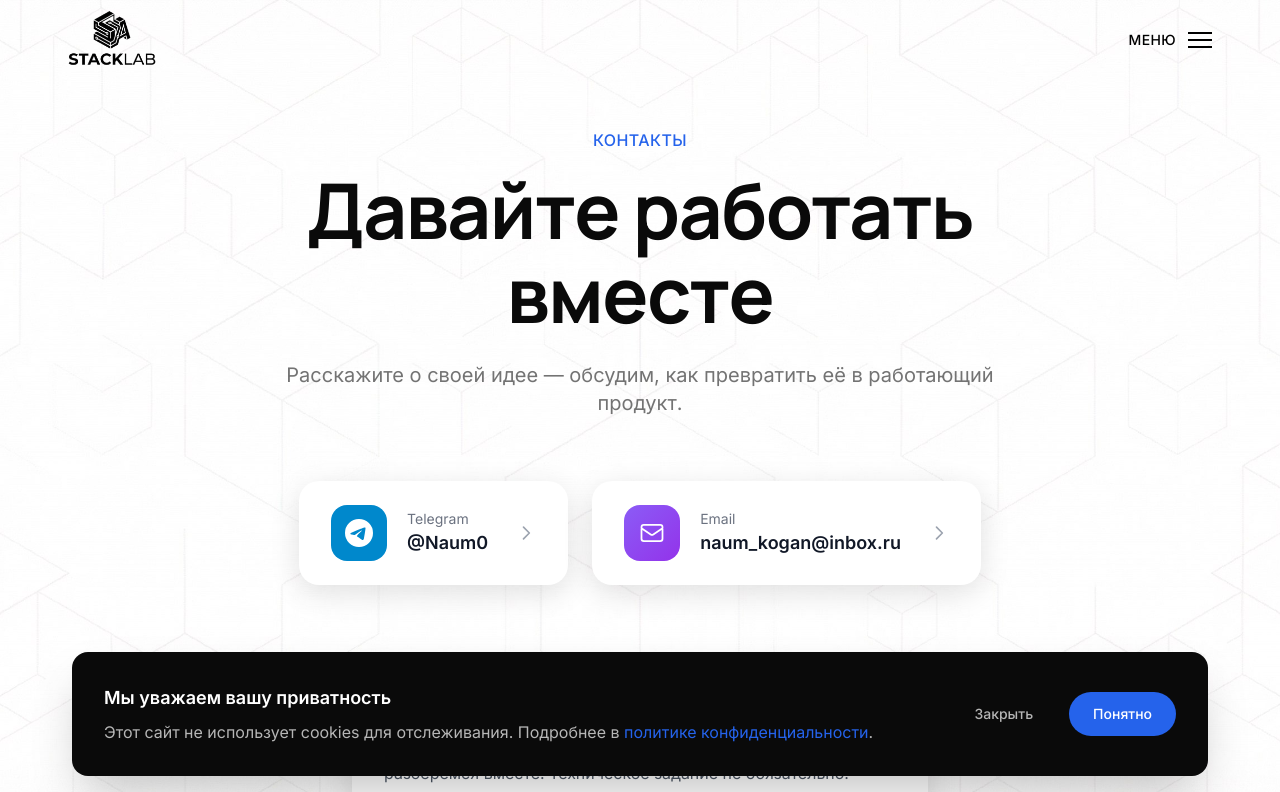
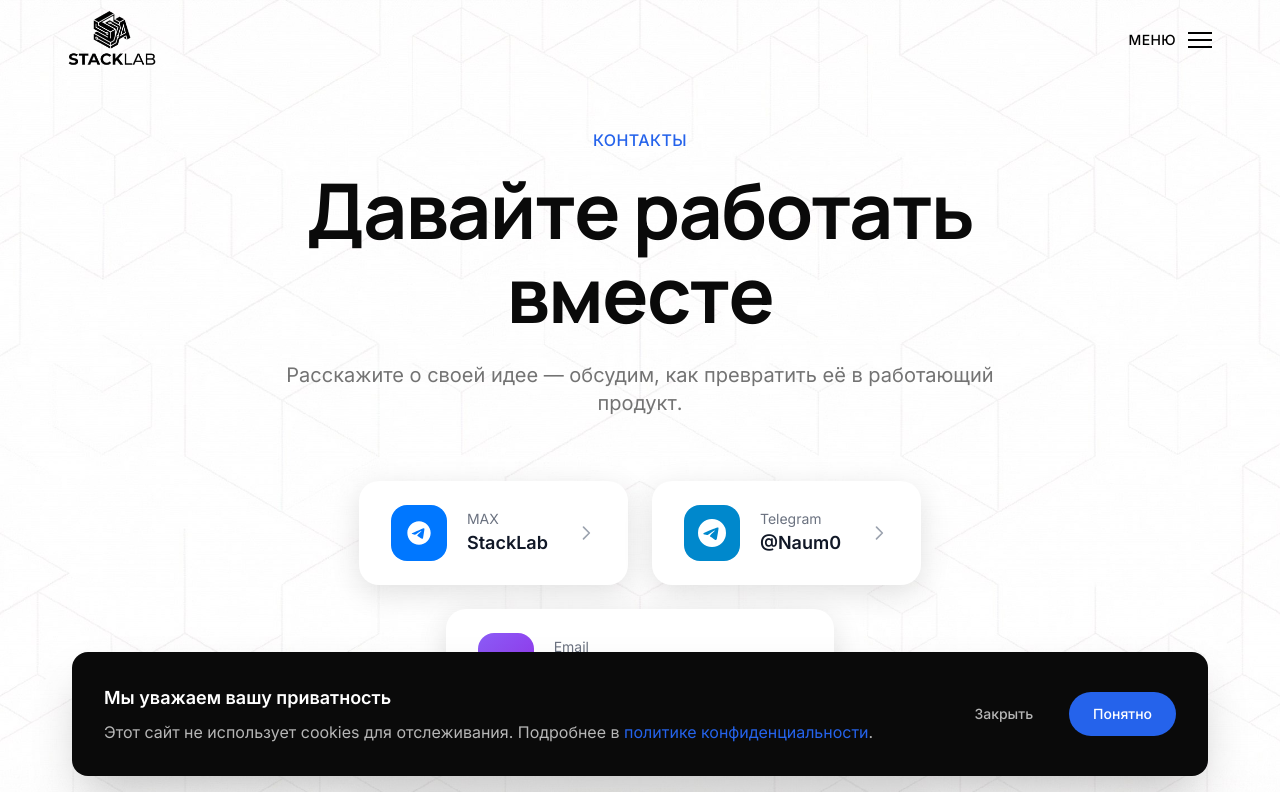
Before and after one commit to Camelot770/my_portfolio, a Next.js app: page /contact in a window 1280 px wide. Shown: the top 792 px of the page. Built offline with nearby package versions, Linux system fonts and the light colour scheme.

Commit message:
Add MAX messenger to contacts page

```diff
--- a/src/app/contact/ContactContent.tsx
+++ b/src/app/contact/ContactContent.tsx
@@ -36,8 +36,32 @@ export function ContactContent() {
 
           <motion.div
             variants={fadeInUp}
-            className="flex flex-col sm:flex-row items-center justify-center gap-6"
+            className="flex flex-col sm:flex-row items-center justify-center gap-6 flex-wrap"
           >
+            {/* MAX */}
+            <motion.a
+              href="https://max.ru/u/f9LHodD0cOLGKi7i1KndiYLJAU1rf7OCpsTt2VCnnAAN7qe3VUEjR99azyg"
+              target="_blank"
+              rel="noopener noreferrer"
+              className="group flex items-center gap-5 px-8 py-6 bg-white rounded-[20px] w-full sm:w-auto shadow-[0_8px_30px_rgba(0,0,0,0.12)] hover:shadow-[0_20px_50px_rgba(0,0,0,0.2)] transition-shadow duration-300"
+              whileHover={{ y: -8 }}
+              whileTap={{ scale: 0.98 }}
+              transition={{ type: 'spring', stiffness: 400, damping: 17 }}
+            >
+              <div className="w-14 h-14 rounded-2xl bg-[#0077FF] flex items-center justify-center group-hover:scale-110 group-hover:rotate-6 transition-transform duration-300">
+                <svg className="w-7 h-7 text-white" viewBox="0 0 24 24" fill="currentColor">
+                  <path d="M12 2C6.48 2 2 6.48 2 12s4.48 10 10 10 10-4.48 10-10S17.52 2 12 2zm4.64 6.8c-.15 1.58-.8 5.42-1.13 7.19-.14.75-.42 1-.68 1.03-.58.05-1.02-.38-1.58-.75-.88-.58-1.38-.94-2.23-1.5-.99-.65-.35-1.01.22-1.59.15-.15 2.71-2.48 2.76-2.69a.2.2 0 00-.05-.18c-.06-.05-.14-.03-.21-.02-.09.02-1.49.95-4.22 2.79-.4.27-.76.41-1.08.4-.36-.01-1.04-.2-1.55-.37-.63-.2-1.12-.31-1.08-.66.02-.18.27-.36.74-.55 2.92-1.27 4.86-2.11 5.83-2.51 2.78-1.16 3.35-1.36 3.73-1.36.08 0 .27.02.39.12.1.08.13.19.14.27-.01.06.01.24 0 .38z"/>
+                </svg>
+              </div>
+              <div className="text-left">
+                <div className="text-sm text-gray-500">MAX</div>
+                <div className="font-semibold text-lg text-gray-900">StackLab</div>
+              </div>
+              <svg className="w-5 h-5 text-gray-400 ml-2 group-hover:translate-x-1 group-hover:text-[#0077FF] transition-all duration-300" fill="none" viewBox="0 0 24 24" stroke="currentColor">
+                <path strokeLinecap="round" strokeLinejoin="round" strokeWidth={2} d="M9 5l7 7-7 7" />
+              </svg>
+            </motion.a>
+
             {/* Telegram */}
             <motion.a
               href="https://t.me/Naum0"
```
